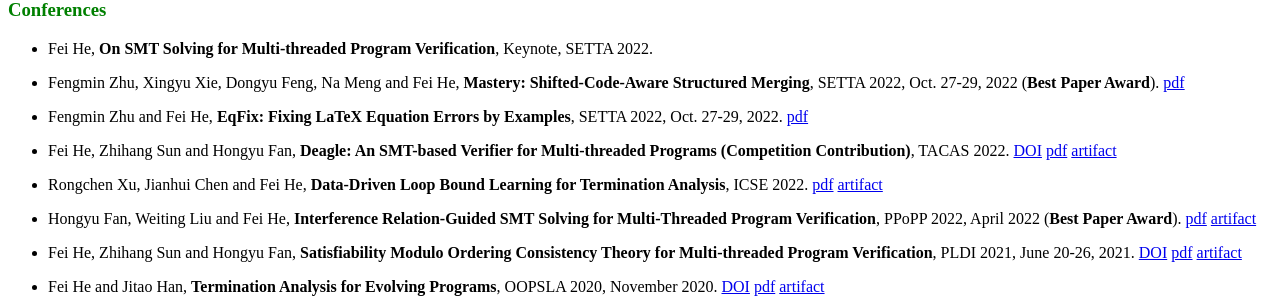
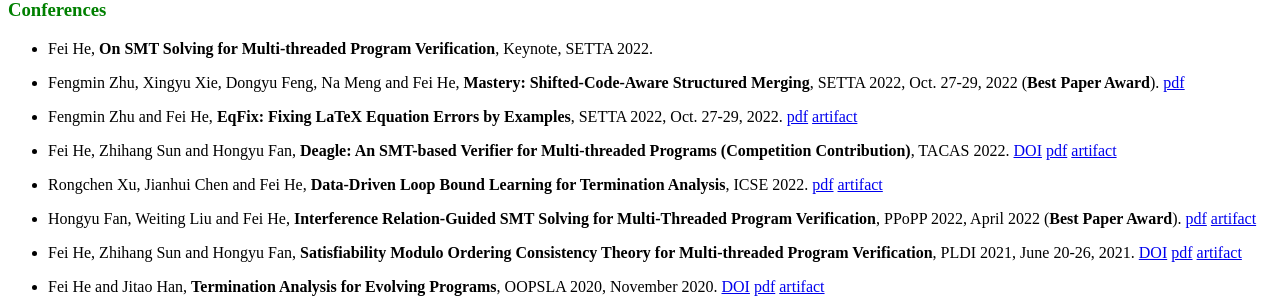
Before and after one commit to feihe/feihe.github.io, a Jekyll site: the page built from publications.md, in a window 1280 px wide and 900 px high, scrolled down 900 px. Shown: the part 152-452 px from the top of the window. Built offline with Jekyll 4.4.1, drawn with Linux system fonts in a browser that asks for light colours; nearby versions of some CDN libraries.

Commit message:
eqfix-artifact

```diff
--- a/publications.md
+++ b/publications.md
@@ -58,7 +58,7 @@
 
 - Fengmin Zhu, Xingyu Xie, Dongyu Feng, Na Meng and Fei He, **Mastery: Shifted-Code-Aware Structured Merging**, SETTA 2022, Oct. 27-29, 2022 (**Best Paper Award**). [pdf](./materials/setta22a.pdf)
 
-- Fengmin Zhu and Fei He, **EqFix: Fixing LaTeX Equation Errors by Examples**, SETTA 2022, Oct. 27-29, 2022. [pdf](./materials/setta22b.pdf)
+- Fengmin Zhu and Fei He, **EqFix: Fixing LaTeX Equation Errors by Examples**, SETTA 2022, Oct. 27-29, 2022. [pdf](./materials/setta22b.pdf) [artifact](https://github.com/thufv/EqFix)
 
 - Fei He, Zhihang Sun and Hongyu Fan, **Deagle: An SMT-based Verifier for Multi-threaded Programs (Competition Contribution)**, TACAS 2022. [DOI](https://doi.org/10.1007/978-3-030-99527-0_25) [pdf](./materials/tacas-svcomp22.pdf) [artifact](https://github.com/thufv/Deagle)
 
```
